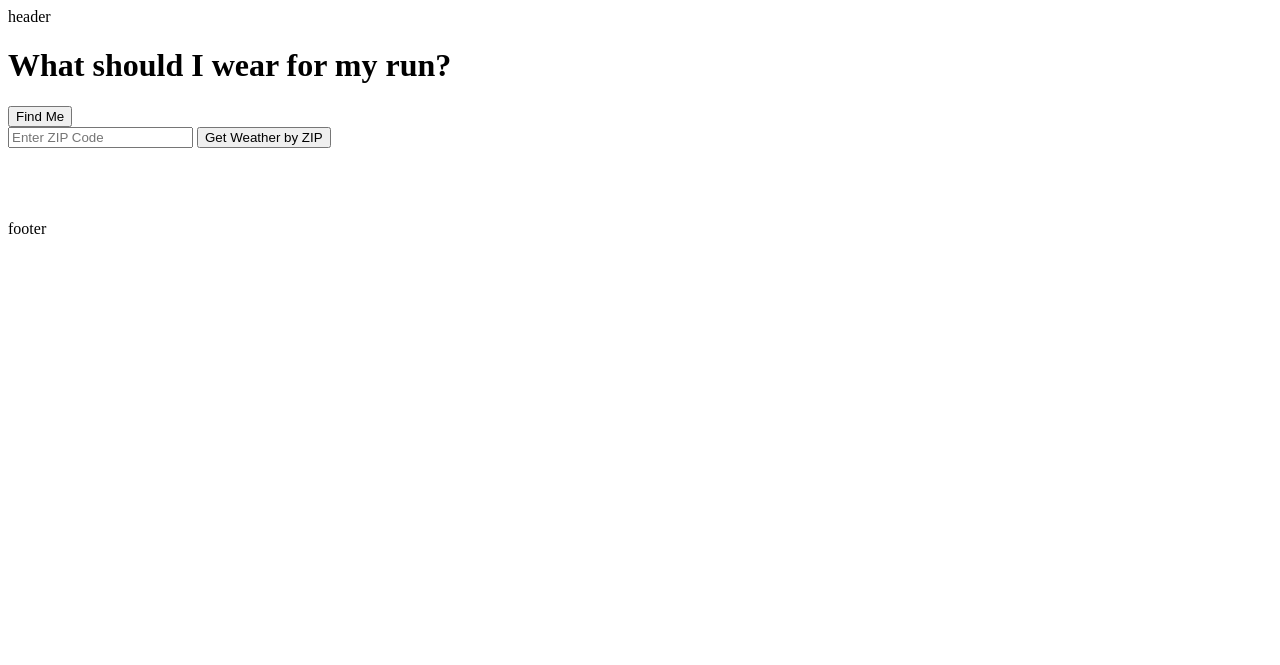
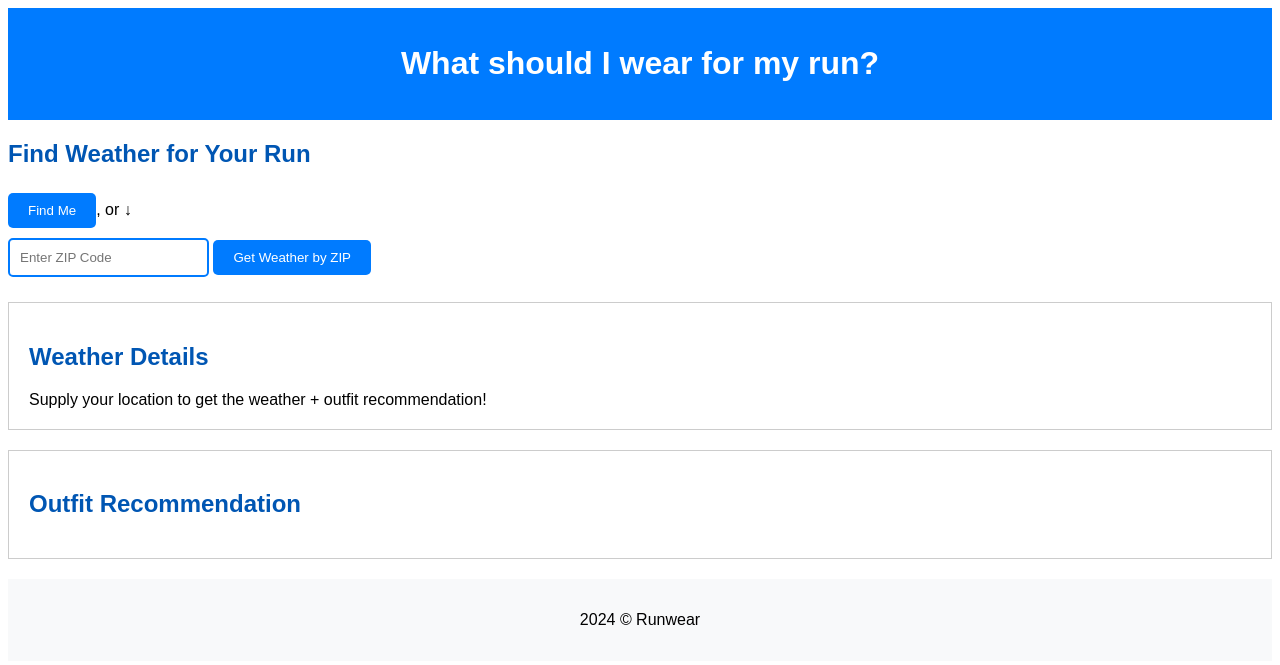
Before and after one commit to mdlarson/ProjectRunwear, a plain HTML site: page templates/runwear.html in a window 1280 px wide. Drawn offline with Linux system fonts and the light colour scheme; files that its build step writes are made by us from their sources.

Commit message:
UI update for semantics and style

```diff
--- a/static/style.css
+++ b/static/style.css
@@ -1,9 +1,30 @@
+body,
+button,
+input {
+    font-family: Arial, sans-serif;
+}
+
+header {
+    background-color: #007bff;
+    color: white;
+    padding: 1rem;
+    text-align: center;
+}
+
+footer {
+    background-color: #f8f9fa;
+    text-align: center;
+    padding: 1rem;
+    margin-top: 20px;
+}
+
 .temp-button {
     background-color: #007BFF;
     color: #fff;
     padding: 10px 20px;
-    margin: 5px;
+    margin: 5px 0;
     border: none;
+    border-radius: 5px;
     cursor: pointer;
 }
 
@@ -11,7 +32,13 @@
     background-color: #0056b3;
 }
 
-/* style for clothing images */
+input[type="text"] {
+    padding: 10px;
+    margin: 5px 0;
+    border: 2px solid #007BFF;
+    border-radius: 5px;
+}
+
 .clothingImage {
     max-width: 100px;
     margin: 5px;
@@ -20,10 +47,16 @@
 }
 
 .clothingImage.show {
-    /* change opacity to 1 (visible) when the "show" class is added */
     opacity: 1;
 }
 
-#wardrobe {
-    border: 1px dotted grey;
+#weatherDisplay,
+#clothingRecommendation {
+    padding: 20px;
+    border: 1px solid #ccc;
+    margin-top: 20px;
 }
+
+section h2 {
+    color: #0056b3;
+}
--- a/templates/runwear.html
+++ b/templates/runwear.html
@@ -1,27 +1,41 @@
 <!DOCTYPE html>
-<html>
+<html lang="en">
 
 <head>
+    <meta charset="UTF-8">
+    <meta name="viewport" content="width=device-width, initial-scale=1.0">
+    <title>Project Runwear: What to Wear Running</title>
     <link rel="stylesheet" type="text/css" href="static/style.css">
-    <script src="static/geo.js"></script>
+    <script src="static/geo.js" defer></script>
 </head>
 
 <body>
-    <noscript>
-        This site requires JavaScript to fetch location and weather details. Make sure that's enabled, then reload. :)
-    </noscript>
-    <header>header</header>
+    <header>
+        <h1>What should I wear for my run?</h1>
+    </header>
     <main>
-        <h1>What should I wear for my run?</h1>
-        <button onclick="getLocation()">Find Me</button><br>
-        <input type="text" id="zipInput" placeholder="Enter ZIP Code">
-        <button onclick="getWeatherByZip()">Get Weather by ZIP</button><br>
-        <div id="latLongOutput"></div><br>
-        <div id="forecastSourceOutput"></div><br>
-        <div id="forecastOutput"></div><br>
-        <div id="recommendationOutput"></div><br>
+        <section>
+            <h2>Find Weather for Your Run</h2>
+            <button class="temp-button" onclick="getLocation()">Find Me</button>, or ↓
+            <form onsubmit="getWeatherByZip(); return false;">
+                <input type="text" id="zipInput" placeholder="Enter ZIP Code">
+                <button type="submit" class="temp-button">Get Weather by ZIP</button>
+            </form>
+        </section>
+        <section id="weatherDisplay">
+            <h2>Weather Details</h2>
+            <div id="latLongOutput"></div>
+            <div id="forecastSourceOutput"></div>
+            <div id="forecastOutput">Supply your location to get the weather + outfit recommendation!</div>
+        </section>
+        <section id="clothingRecommendation">
+            <h2>Outfit Recommendation</h2>
+            <div id="recommendationOutput"></div>
+        </section>
     </main>
-    <footer>footer</footer>
+    <footer>
+        <p>2024 &copy; Runwear</p>
+    </footer>
 </body>
 
 </html>
```
